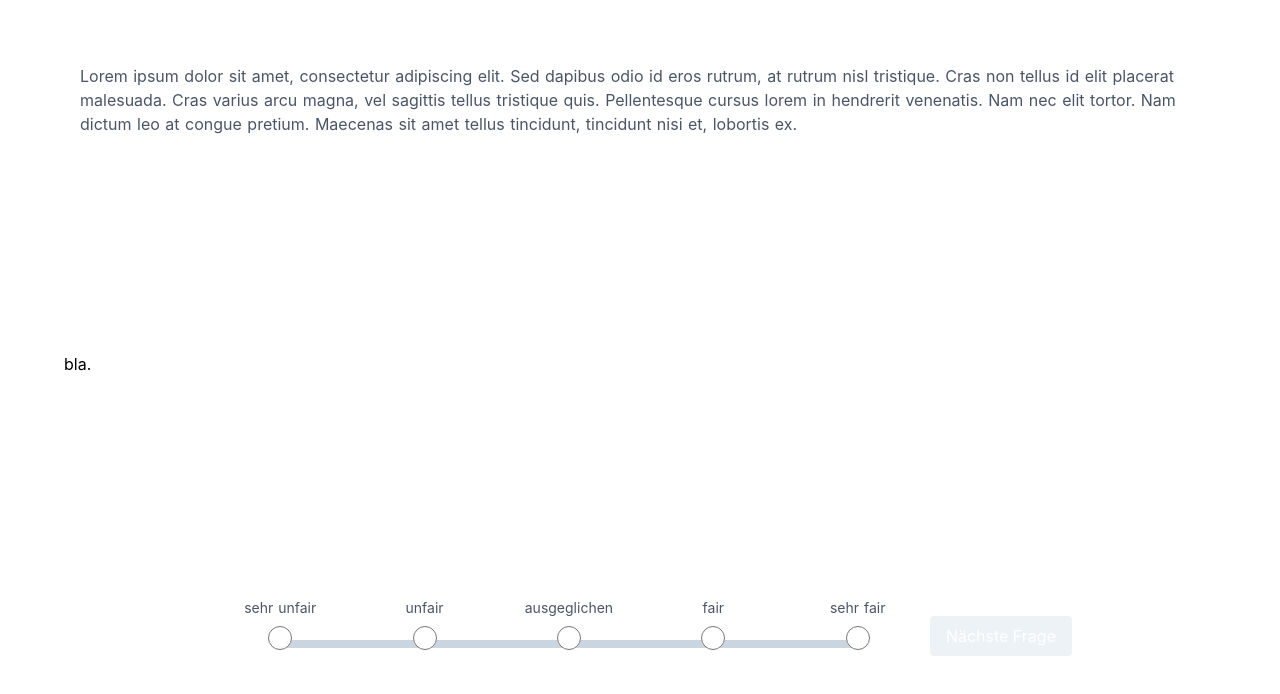
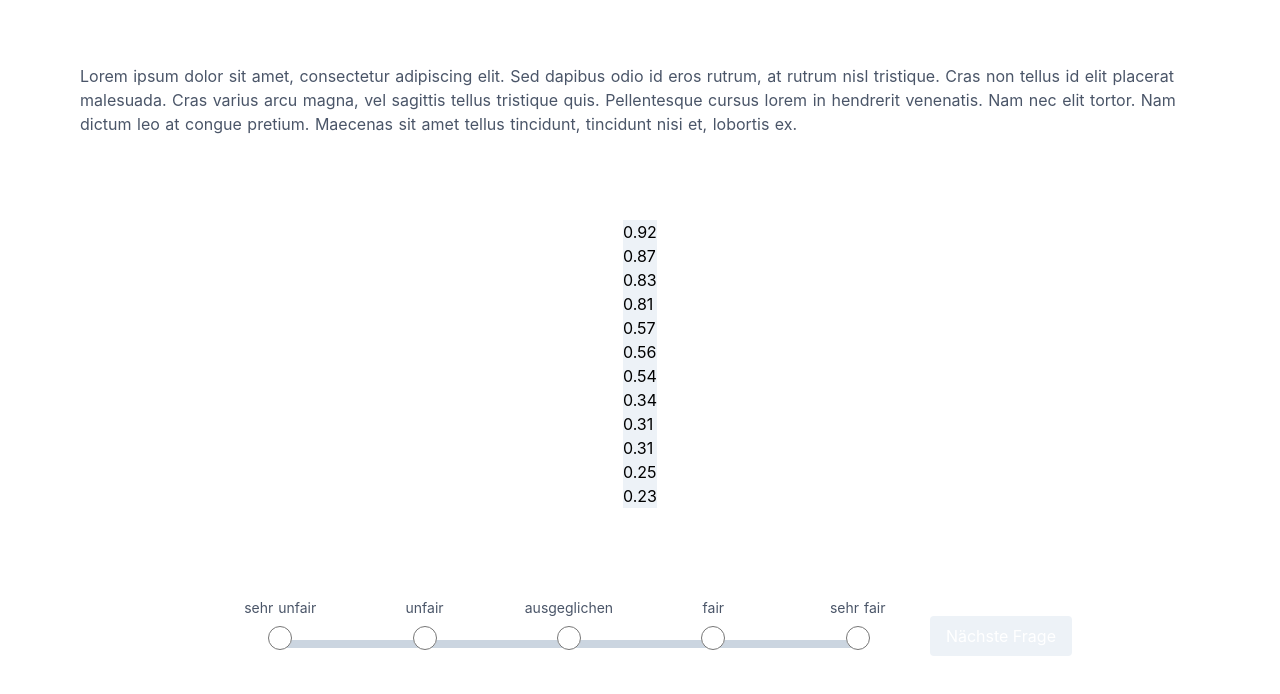
Before and after one commit to cssh-rwth/fairceptron, a Nuxt app: page / in a window 1280 px wide. Shown: the top 694 px of the page. Built offline with nearby package versions, Linux system fonts and the light colour scheme; what @tailwindcss/custom-forms would draw is missing.

Commit message:
Get personas from store for ranking

```diff
--- a/components/RankingPersonas.vue
+++ b/components/RankingPersonas.vue
@@ -1,12 +1,20 @@
 <template>
-  <div>
-    bla.
+  <div class="bg-gray-200 min-w-full md:min-w-0 md:w-lg mx-auto">
+    <div v-for="(p, _, index) in personas" :key="index">
+      {{ p.value }}
+    </div>
   </div>
 </template>
 
 <script>
 export default {
-  name: 'RankingPersonas'
+  name: 'RankingPersonas',
+  props: {
+    personas: {
+      type: Array,
+      required: true
+    }
+  }
 }
 </script>
 
--- a/store/index.js
+++ b/store/index.js
@@ -1,8 +1,8 @@
 const comparePersonas = (a, b) => {
   const valueA = a.value
   const valueB = b.value
-  if (valueA > valueB) return 1
-  if (valueB > valueA) return -1
+  if (valueA > valueB) return -1
+  if (valueB > valueA) return 1
   else return 0
 }
 
```
